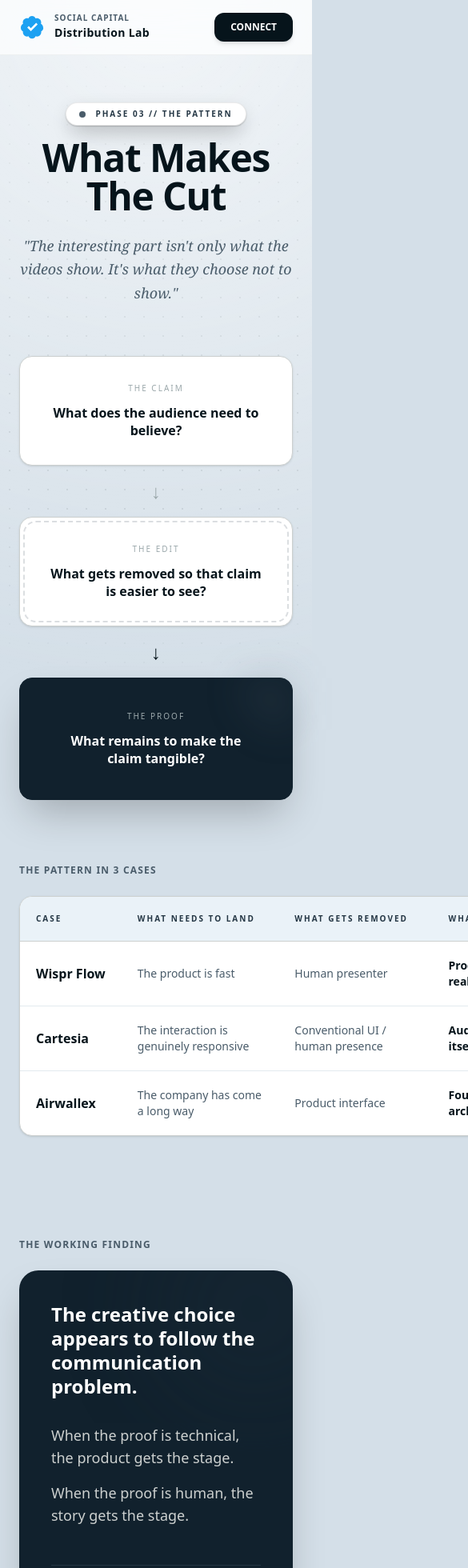
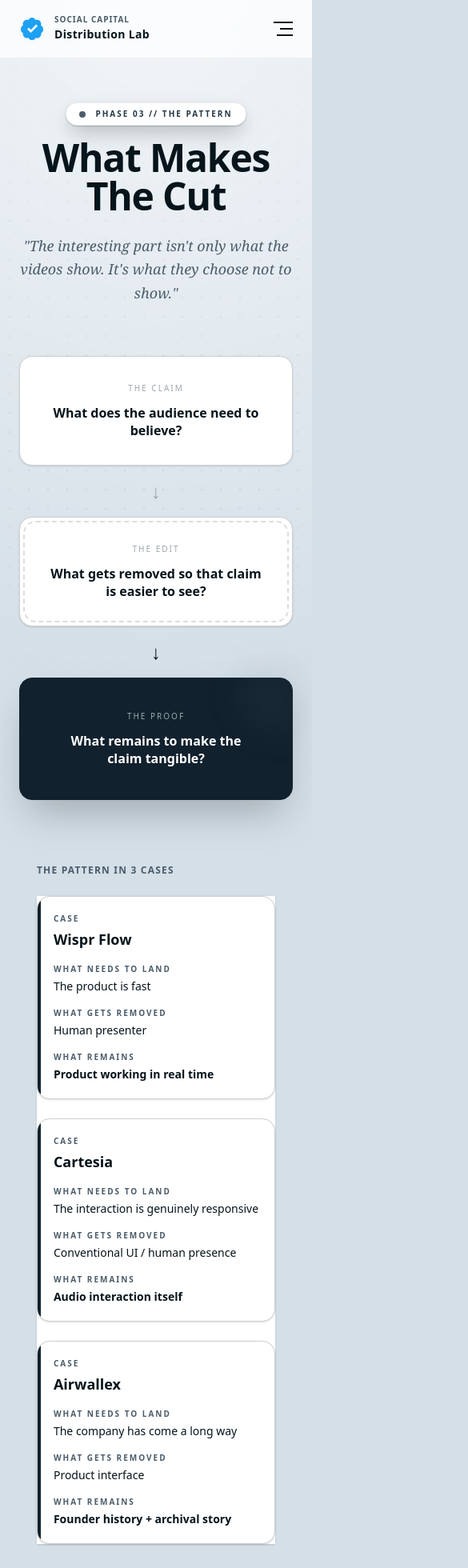
Before and after one commit to DeviPadmavathi-LE/social-capital-launch-video-research, a Next.js app: page /insight in a window 390 px wide. Shown: the top 1960 px of the page at 80% size, 585 px wide, since content can reach past the window. Built offline with nearby package versions, Linux system fonts and the light colour scheme.

Commit message:
fix(ui): overhaul mobile responsiveness for cases, insights, and nav

```diff
--- a/app/cases/page.tsx
+++ b/app/cases/page.tsx
@@ -107,7 +107,7 @@
               animate={{ scale: 1, opacity: 1, y: 0 }}
               exit={{ scale: 0.95, opacity: 0, y: 20 }}
               transition={{ duration: 0.4, ease: [0.22, 1, 0.36, 1] }}
-              className="w-full max-w-6xl h-full max-h-[85vh] rounded-xl shadow-2xl flex flex-col md:flex-row overflow-hidden relative"
+              className="w-full max-w-6xl h-[85vh] md:max-h-[85vh] rounded-xl shadow-2xl flex flex-row overflow-x-auto snap-x snap-mandatory hide-scrollbar md:overflow-hidden relative"
               style={{ backgroundColor: 'var(--bg)', boxShadow: '0 25px 50px -12px rgba(0,0,0,0.5)' }}
             >
               {/* Close Button */}
@@ -119,7 +119,7 @@
               </button>
 
               {/* LEFT PAGE: The Breakdown Timeline */}
-              <div className="w-full md:w-1/2 h-full overflow-y-auto p-6 md:p-10 relative z-10 border-r border-[#06141B]/10 bg-[#EAF2F8]">
+              <div className="w-full shrink-0 snap-start md:w-1/2 h-full overflow-y-auto p-6 md:p-10 relative z-10 border-r border-[#06141B]/10 bg-[#EAF2F8]">
                 <p className="text-[10px] font-mono font-bold uppercase tracking-[0.2em] text-[#253745] mb-2">CASE FILE // {activeCase.company}</p>
 
                 <h4 className="text-[10px] font-mono font-bold uppercase tracking-widest text-[#253745] mb-2 mt-4">The Claim</h4>
@@ -155,7 +155,7 @@
               </div>
 
               {/* RIGHT PAGE: The Deep Analysis */}
-              <div className="w-full md:w-1/2 h-full overflow-y-auto p-6 md:p-10 relative z-20 bg-[#EAF2F8]">
+              <div className="w-full shrink-0 snap-start md:w-1/2 h-full overflow-y-auto p-6 md:p-10 relative z-20 bg-[#EAF2F8]">
                 <h4 className="text-[10px] font-mono font-bold uppercase tracking-[0.2em] text-[#253745] mb-6 border-b border-[#06141B] pb-3">Investigator's Analysis</h4>
 
                 <div className="prose prose-neutral max-w-none flex flex-col h-[calc(100%-3rem)]">
--- a/app/globals.css
+++ b/app/globals.css
@@ -123,3 +123,8 @@
 .crosshair::after {
   top: 0; left: 4px; width: 1px; height: 9px;
 }
+
+.hide-scrollbar { -ms-overflow-style: none; scrollbar-width: none; } .hide-scrollbar::-webkit-scrollbar { display: none; }
+.hide-scrollbar { -ms-overflow-style: none; scrollbar-width: none; } .hide-scrollbar::-webkit-scrollbar { display: none; }
+
+.hide-scrollbar { -ms-overflow-style: none; scrollbar-width: none; } .hide-scrollbar::-webkit-scrollbar { display: none; }
--- a/app/insight/page.tsx
+++ b/app/insight/page.tsx
@@ -78,7 +78,76 @@
         <p className="text-xs font-mono font-bold uppercase tracking-widest mb-6 text-[#4A5C6A] text-left">
           The Pattern In 3 Cases
         </p>
-        <div className="bg-white border border-[#CCD0CF] rounded-2xl overflow-hidden shadow-sm overflow-x-auto">
+        <div className="bg-white md:border border-[#CCD0CF] md:rounded-2xl shadow-sm">
+
+          {/* Mobile View: Stacked Cards */}
+          <div className="md:hidden space-y-6">
+            {/* Card 1 */}
+            <div className="bg-white border border-[#CCD0CF] rounded-2xl p-5 shadow-sm space-y-4 relative overflow-hidden">
+              <div className="absolute top-0 left-0 w-1 h-full bg-[#11212D]"></div>
+              <div>
+                <p className="text-[10px] font-mono font-bold tracking-[0.2em] text-[#4A5C6A] uppercase mb-1">Case</p>
+                <p className="font-bold text-[#06141B] text-lg">Wispr Flow</p>
+              </div>
+              <div>
+                <p className="text-[10px] font-mono font-bold tracking-[0.2em] text-[#4A5C6A] uppercase mb-1">What needs to land</p>
+                <p className="text-sm font-medium text-[#06141B]">The product is fast</p>
+              </div>
+              <div>
+                <p className="text-[10px] font-mono font-bold tracking-[0.2em] text-[#4A5C6A] uppercase mb-1">What gets removed</p>
+                <p className="text-sm font-medium text-[#06141B]">Human presenter</p>
+              </div>
+              <div>
+                <p className="text-[10px] font-mono font-bold tracking-[0.2em] text-[#4A5C6A] uppercase mb-1">What remains</p>
+                <p className="text-sm font-bold text-[#06141B]">Product working in real time</p>
+              </div>
+            </div>
+
+            {/* Card 2 */}
+            <div className="bg-white border border-[#CCD0CF] rounded-2xl p-5 shadow-sm space-y-4 relative overflow-hidden">
+              <div className="absolute top-0 left-0 w-1 h-full bg-[#11212D]"></div>
+              <div>
+                <p className="text-[10px] font-mono font-bold tracking-[0.2em] text-[#4A5C6A] uppercase mb-1">Case</p>
+                <p className="font-bold text-[#06141B] text-lg">Cartesia</p>
+              </div>
+              <div>
+                <p className="text-[10px] font-mono font-bold tracking-[0.2em] text-[#4A5C6A] uppercase mb-1">What needs to land</p>
+                <p className="text-sm font-medium text-[#06141B]">The interaction is genuinely responsive</p>
+              </div>
+              <div>
+                <p className="text-[10px] font-mono font-bold tracking-[0.2em] text-[#4A5C6A] uppercase mb-1">What gets removed</p>
+                <p className="text-sm font-medium text-[#06141B]">Conventional UI / human presence</p>
+              </div>
+              <div>
+                <p className="text-[10px] font-mono font-bold tracking-[0.2em] text-[#4A5C6A] uppercase mb-1">What remains</p>
+                <p className="text-sm font-bold text-[#06141B]">Audio interaction itself</p>
+              </div>
+            </div>
+
+            {/* Card 3 */}
+            <div className="bg-white border border-[#CCD0CF] rounded-2xl p-5 shadow-sm space-y-4 relative overflow-hidden">
+              <div className="absolute top-0 left-0 w-1 h-full bg-[#11212D]"></div>
+              <div>
+                <p className="text-[10px] font-mono font-bold tracking-[0.2em] text-[#4A5C6A] uppercase mb-1">Case</p>
+                <p className="font-bold text-[#06141B] text-lg">Airwallex</p>
+              </div>
+              <div>
+                <p className="text-[10px] font-mono font-bold tracking-[0.2em] text-[#4A5C6A] uppercase mb-1">What needs to land</p>
+                <p className="text-sm font-medium text-[#06141B]">The company has come a long way</p>
+              </div>
+              <div>
+                <p className="text-[10px] font-mono font-bold tracking-[0.2em] text-[#4A5C6A] uppercase mb-1">What gets removed</p>
+                <p className="text-sm font-medium text-[#06141B]">Product interface</p>
+              </div>
+              <div>
+                <p className="text-[10px] font-mono font-bold tracking-[0.2em] text-[#4A5C6A] uppercase mb-1">What remains</p>
+                <p className="text-sm font-bold text-[#06141B]">Founder history + archival story</p>
+              </div>
+            </div>
+          </div>
+
+          {/* Desktop View: Table */}
+          <div className="hidden md:block overflow-hidden rounded-2xl">
             <table className="w-full text-left border-collapse min-w-[700px]">
               <thead>
                 <tr className="bg-[#EAF2F8] border-b border-[#CCD0CF]">
@@ -109,6 +178,7 @@
                 </tr>
               </tbody>
             </table>
+          </div>
         </div>
       </motion.div>
 
--- a/components/Nav.tsx
+++ b/components/Nav.tsx
@@ -2,6 +2,8 @@
 
 import Link from "next/link";
 import { usePathname } from "next/navigation";
+import { useState } from "react";
+import { AnimatePresence, motion } from "framer-motion";
 
 const links = [
   { href: "/", label: "01 The Brief" },
@@ -12,10 +14,12 @@
 
 export function Nav() {
   const pathname = usePathname();
+  const [isMobileMenuOpen, setIsMobileMenuOpen] = useState(false);
 
   return (
-    <nav className="fixed top-0 left-0 right-0 z-50 flex items-center justify-between px-6 py-4 glass-panel">
-      <Link href="/" className="flex items-center gap-3 group">
+    <>
+      <nav className="fixed top-0 left-0 right-0 z-[60] flex items-center justify-between px-6 py-4 glass-panel">
+        <Link href="/" className="flex items-center gap-3 group" onClick={() => setIsMobileMenuOpen(false)}>
           <div className="w-8 h-8 flex items-center justify-center transition-transform group-hover:scale-105">
             <svg viewBox="0 0 24 24" className="w-8 h-8">
               <path fill="#1DA1F2" d="M22.5 12.5c0-1.58-.875-2.95-2.148-3.6.154-.435.238-.905.238-1.4 0-2.21-1.71-3.998-3.918-3.998-.47 0-.92.084-1.336.25C14.818 2.415 13.51 1.5 12 1.5s-2.816.917-3.337 2.25c-.416-.165-.866-.25-1.336-.25-2.21 0-3.918 1.792-3.918 4 0 .495.084.965.238 1.4-1.273.65-2.148 2.02-2.148 3.6 0 1.46.827 2.766 2.044 3.462-.046.265-.07.536-.07.81 0 2.21 1.71 3.998 3.918 3.998.47 0 .92-.084 1.336-.25.52 1.333 1.828 2.25 3.337 2.25s2.816-.917 3.337-2.25c.416.165.866.25 1.336.25 2.21 0 3.918-1.792 3.918-4 0-.274-.024-.545-.07-.81 1.217-.696 2.044-2.002 2.044-3.462z" />
@@ -32,6 +36,7 @@
           </div>
         </Link>
 
+        {/* Desktop Nav */}
         <ul className="hidden md:flex items-center gap-8 bg-white px-6 py-2 rounded-full border shadow-sm" style={{ borderColor: "var(--border)" }}>
           {links.map(({ href, label }) => {
             const active = pathname === href || (href !== "/" && pathname.startsWith(href));
@@ -55,11 +60,62 @@
         <div className="flex items-center gap-4">
           <a
             href="mailto:Devi%20Padmavathi%20%3Cdevipadmavathile@gmail.com%3E"
-          className="text-xs font-bold px-5 py-2.5 bg-[#06141B] text-white rounded-xl hover:bg-neutral-800 transition-colors shadow-md"
+            className="hidden md:block text-xs font-bold px-5 py-2.5 bg-[#06141B] text-white rounded-xl hover:bg-neutral-800 transition-colors shadow-md"
           >
             CONNECT
           </a>
+
+          {/* Mobile Hamburger Button */}
+          <button
+            className="md:hidden w-10 h-10 flex flex-col justify-center items-end gap-1.5 z-[70]"
+            onClick={() => setIsMobileMenuOpen(!isMobileMenuOpen)}
+          >
+            <span className={`block h-0.5 bg-[#06141B] transition-all duration-300 ${isMobileMenuOpen ? 'w-6 rotate-45 translate-y-2' : 'w-6'}`}></span>
+            <span className={`block h-0.5 bg-[#06141B] transition-all duration-300 ${isMobileMenuOpen ? 'w-0 opacity-0' : 'w-4'}`}></span>
+            <span className={`block h-0.5 bg-[#06141B] transition-all duration-300 ${isMobileMenuOpen ? 'w-6 -rotate-45 -translate-y-2' : 'w-5'}`}></span>
+          </button>
         </div>
       </nav>
+
+      {/* Mobile Menu Overlay */}
+      <AnimatePresence>
+        {isMobileMenuOpen && (
+          <motion.div
+            initial={{ opacity: 0, y: -20 }}
+            animate={{ opacity: 1, y: 0 }}
+            exit={{ opacity: 0, y: -20 }}
+            transition={{ duration: 0.2 }}
+            className="fixed inset-0 z-50 bg-[#EAF2F8] pt-28 px-6 flex flex-col items-start md:hidden"
+          >
+            <ul className="flex flex-col gap-6 w-full mb-8 mt-4">
+              {links.map(({ href, label }) => {
+                const active = pathname === href || (href !== "/" && pathname.startsWith(href));
+                return (
+                  <li key={href} className="w-full border-b border-[#06141B]/10 pb-4">
+                    <Link
+                      href={href}
+                      onClick={() => setIsMobileMenuOpen(false)}
+                      className="text-lg uppercase tracking-widest font-bold block transition-colors"
+                      style={{
+                        fontFamily: "var(--font-mono)",
+                        color: active ? "var(--text-main)" : "var(--text-dim)",
+                      }}
+                    >
+                      {label}
+                    </Link>
+                  </li>
+                );
+              })}
+            </ul>
+            <a
+              href="mailto:Devi%20Padmavathi%20%3Cdevipadmavathile@gmail.com%3E"
+              className="w-full text-center text-sm font-bold px-5 py-4 bg-[#06141B] text-white rounded-xl shadow-md"
+            >
+              CONNECT WITH DEVI
+            </a>
+          </motion.div>
+        )}
+      </AnimatePresence>
+    </>
   );
 }
```
Lines whose indentation alone changed are shown as unchanged.
